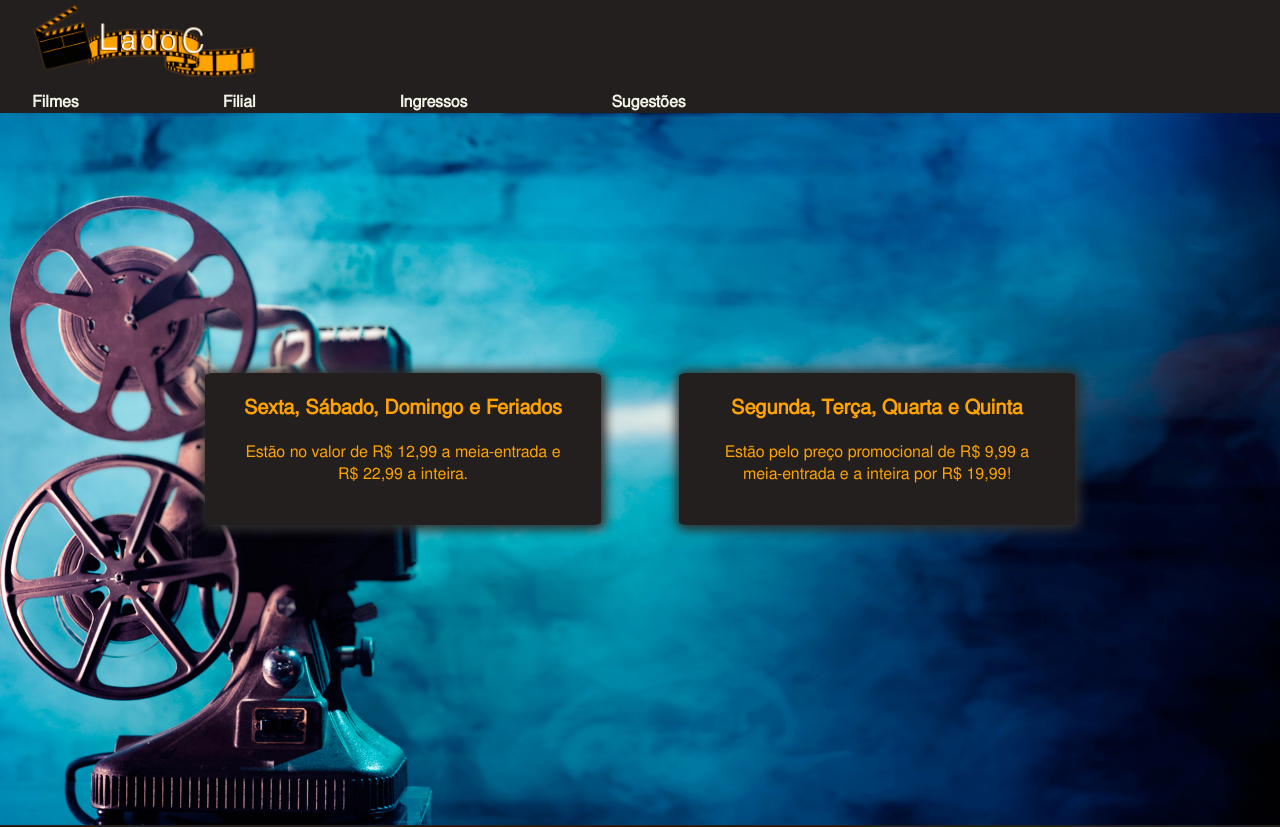
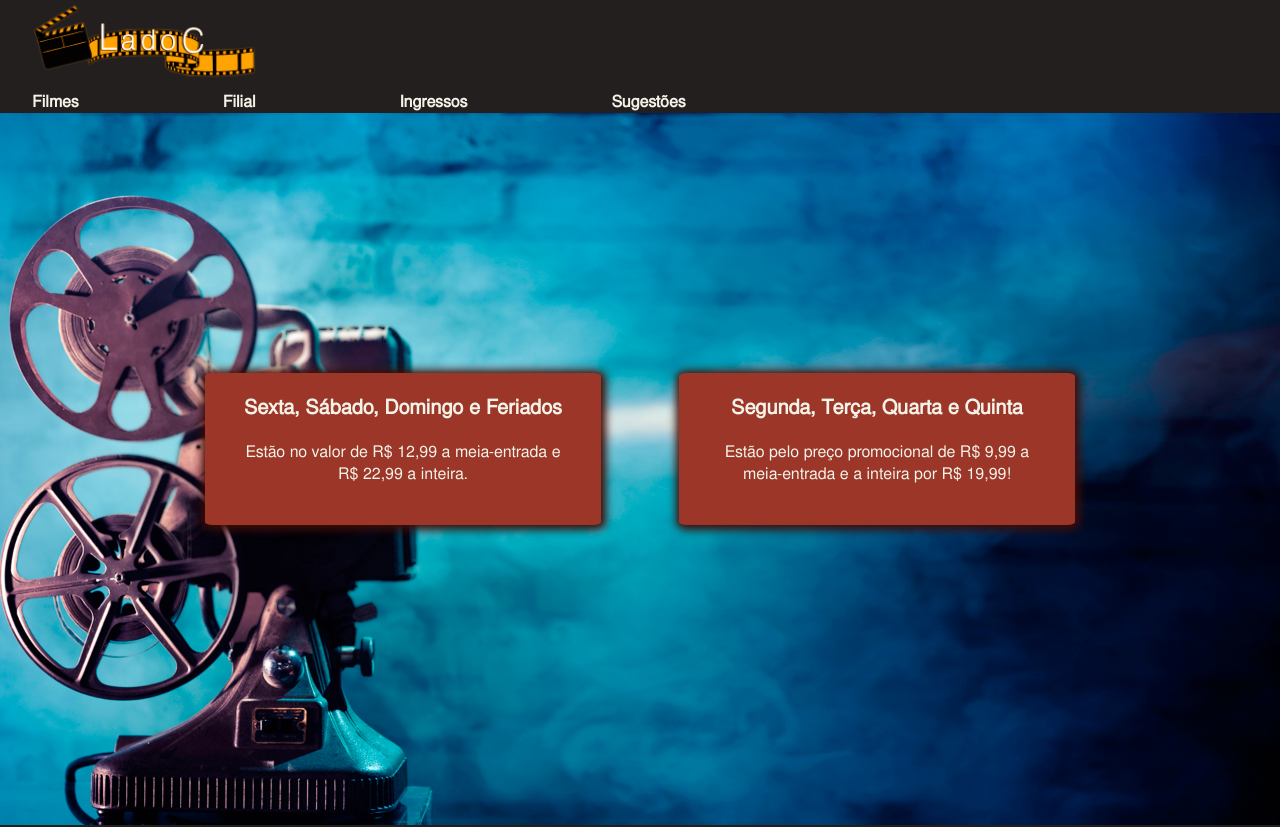
Before and after one commit to XandyNinfadora/Projeto_M3_LadoC, a React (Vite) app: page /ingressos in a window 1280 px wide. Shown: the top 827 px of the page. Built offline with nearby package versions, Linux system fonts and the light colour scheme.

Commit message:
finalizando a página ingressos

```diff
--- a/src/components/pages/Ingressos.css
+++ b/src/components/pages/Ingressos.css
@@ -9,7 +9,7 @@
     padding: 200px;
     background-image: url(../../../public/ingressos.jpg);
     background-repeat: no-repeat;
-    background-size:100%;
+    background-size: 100%;
 
 }
 
@@ -19,13 +19,14 @@
     margin: 20px;
 
 }
+
 .cardFilial2 {
     /* estilo da caixa */
     width: 45%;
     height: 45%;
-    background-color: #231f1f;
+    background-color: #9b3629;
     border-radius: 2%;
-    box-shadow: 1px 1px 11px 4px #2f2f2f;
+    box-shadow: 1px 1px 9px 4px #3c0e09;
     padding: 20px;
     margin: 60px 5px 20px 5px;
 
@@ -34,5 +35,5 @@
     flex-wrap: wrap;
     justify-content: space-between;
     margin-bottom: 100px;
-
+    color: #f3f3e8;
 }
```
Also changed, not shown: src/components/pages/Filial.jsx (indentation only).
